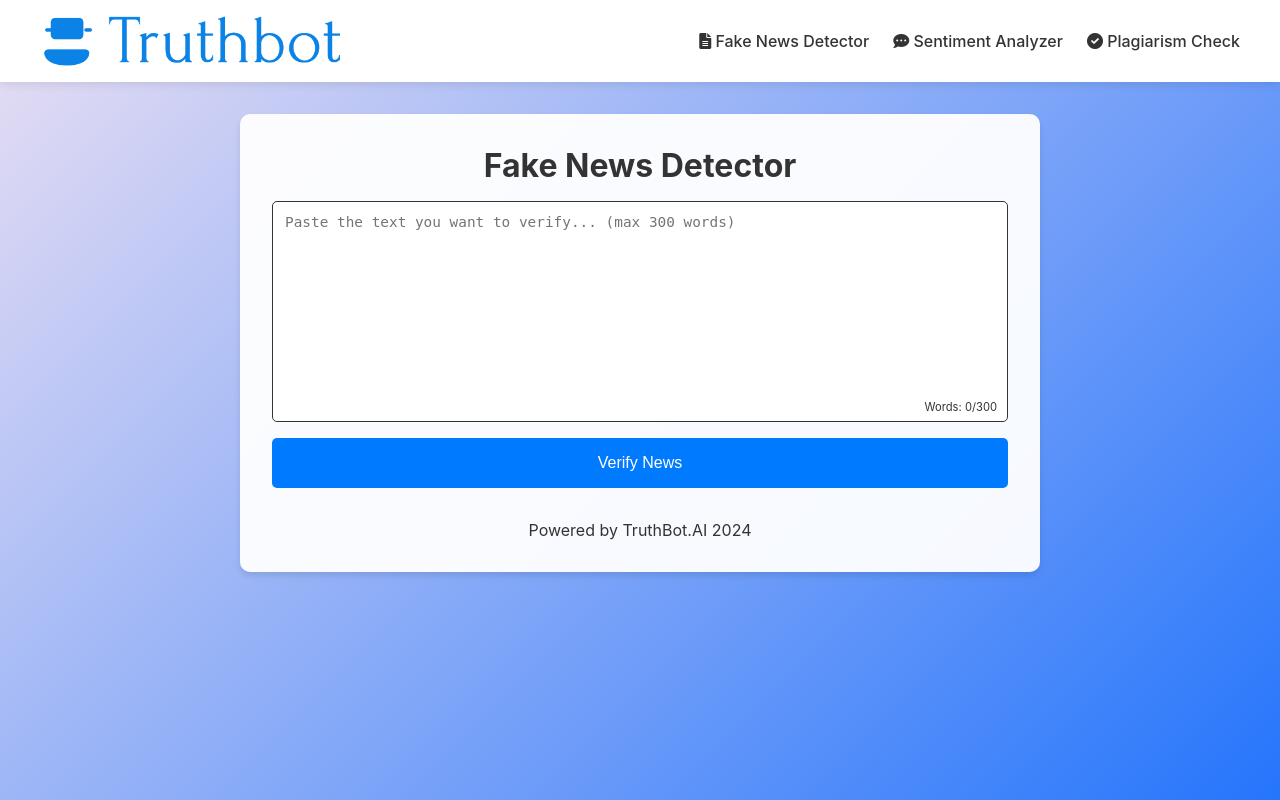
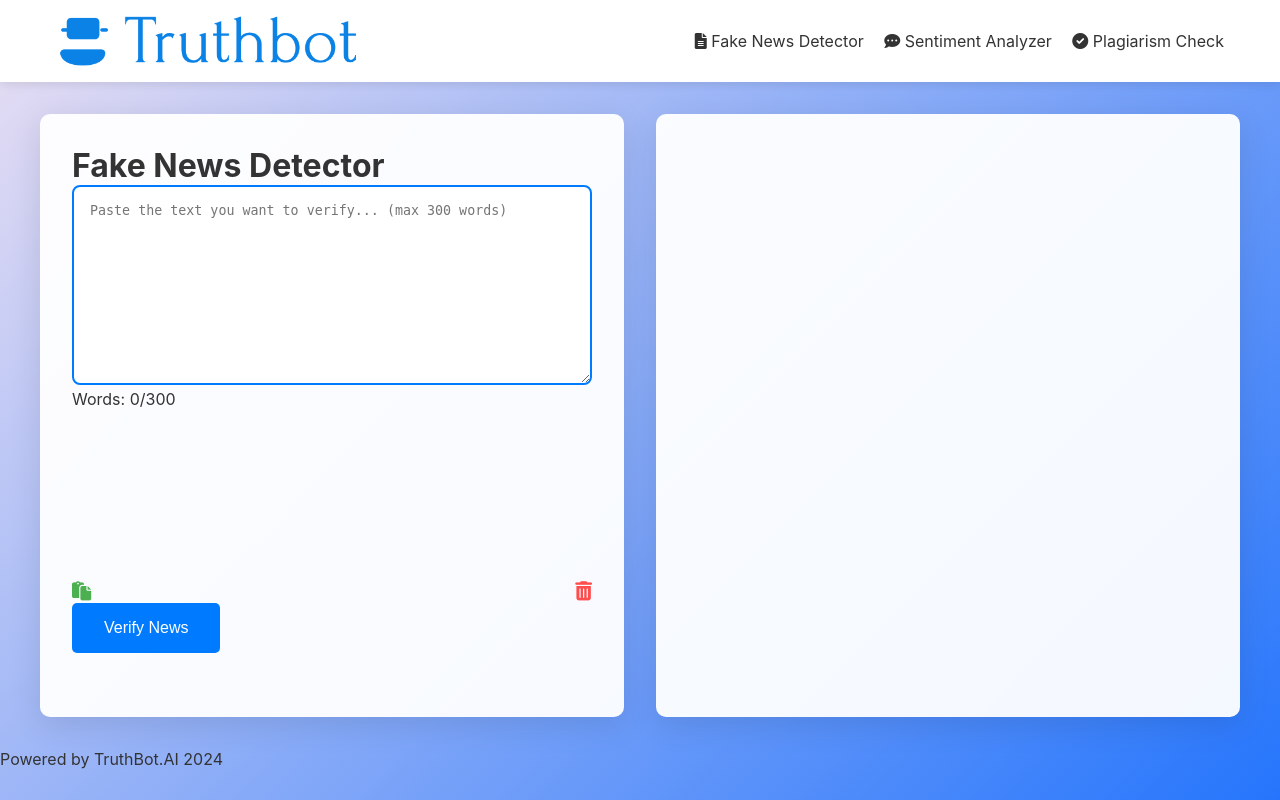
Before and after one commit to ParthDande/TruthBot.AI, a Flask app: page /analyze in a window 1280 px wide. Run offline with Flask 3, Linux system fonts and the light colour scheme; parts of the project's set-up code (start-up, migrations or seed data) failed here and were passed over.

Commit message:
updated ui of fakenews page

```diff
--- a/templates/fakecheck-ai-modern.html
+++ b/templates/fakecheck-ai-modern.html
@@ -3,7 +3,7 @@
 <head>
     <meta charset="UTF-8">
     <meta name="viewport" content="width=device-width, initial-scale=1.0">
-    <link rel="icon" type="image/png" href="static\images\truth-bot-high-resolution-logo-transparent.png">
+    <link rel="icon" type="image/png" href="static/images/truth-bot-high-resolution-logo-transparent.png">
     <title>Fake News Detector</title>
     <script src="https://cdnjs.cloudflare.com/ajax/libs/jquery/3.6.0/jquery.min.js"></script>
     <link href="https://cdnjs.cloudflare.com/ajax/libs/font-awesome/6.0.0-beta3/css/all.min.css" rel="stylesheet">
@@ -21,23 +21,15 @@
             --neutral-color: #f6ef1d;
             --card-shadow: 0 8px 32px rgba(0, 0, 0, 0.1);
             --hover-shadow: 0 12px 40px rgba(0, 0, 0, 0.15);
-        }
-
-        [data-theme="dark"] {
-            --primary-color: #1A1A1A;
-            --secondary-color: #3399FF;
-            --background-color: linear-gradient(135deg, #1c1c1c 0%, #506dee 100%);
-            --text-color: #EAEAEA;
-            --card-bg: rgba(40, 40, 40, 0.95);
-            --team-bg: rgba(26, 26, 26, 0.9);
-            --card-shadow: 0 8px 32px rgba(0, 0, 0, 0.3);
-            --hover-shadow: 0 12px 40px rgba(0, 0, 0, 0.4);
+            --delete-color: #ff4d4d;
+            --paste-color: #4CAF50;
         }
 
         * {
             margin: 0;
             padding: 0;
             box-sizing: border-box;
+            transition: all 0.3s ease;
         }
 
         body {
@@ -45,15 +37,15 @@
             background: var(--background-color);
             min-height: 100vh;
             color: var(--text-color);
+            perspective: 1000px;
         }
         .container {
-            width: 90%;
-            max-width: 800px;
-            margin: 2rem auto;
-            padding: 2rem;
-            background-color: var(--card-bg);
-            border-radius: 10px;
-            box-shadow: 0 4px 6px rgba(0, 0, 0, 0.1);
+            display: flex;
+            gap: 2rem;
+            width: 95%;
+            max-width: 1200px;
+            margin: 0 auto;
+            padding: 2rem 0;
         }
         /* Header Styles */
         header {
@@ -61,6 +53,23 @@
             color: var(--text-color);
             padding: 1rem 0;
             box-shadow: 0 2px 10px rgba(0, 0, 0, 0.1);
+            position: relative;
+            overflow: hidden;
+        }
+        header::before {
+            content: '';
+            position: absolute;
+            top: -50%;
+            left: -50%;
+            width: 200%;
+            height: 200%;
+            background: linear-gradient(45deg, transparent, rgba(255,255,255,0.1), transparent);
+            transform: rotate(-45deg);
+            animation: shine 3s infinite linear;
+        }
+        @keyframes shine {
+            0% { transform: rotate(-45deg) translateX(-100%); }
+            100% { transform: rotate(-45deg) translateX(100%); }
         }
         nav {
             display: flex;
@@ -69,7 +78,7 @@
             width: 100%;
             max-width: 1200px;
             margin: 0 auto;
-            padding: 0;
+            padding: 0 1rem;
         }
         .logo {
             font-size: 1.5rem;
@@ -78,33 +87,42 @@
             align-items: center;
             color: var(--secondary-color);
             text-decoration: none;
+            transition: transform 0.3s ease;
         }
-        .logo i {
-            margin-right: 0.5rem;
+        .logo:hover {
+            transform: scale(1.05) rotate(3deg);
         }
         .logo img {
             height: 50px;
             width: auto;
             margin-left: 0;
         }
-        .nav-links {
-            display: flex;
-            gap: 1.5rem;
-        }
         .nav-links a {
+            margin-left: 1rem;
+            text-decoration: none;
             color: var(--text-color);
-            text-decoration: none;
-            font-weight: 500;
-            transition: color 0.3s ease;
+            transition: color 0.3s, transform 0.3s;
         }
         .nav-links a:hover {
-            color: var(--text-color);
+            color: var(--secondary-color);
+            transform: translateY(-3px);
         }
-        h1 {
-            color: var(--text-color);
-            text-align: center;
-            font-size: 2rem;
-            margin-bottom: 1rem;
+        .input-section, .output-section {
+            flex: 1;
+            background-color: var(--card-bg);
+            border-radius: 10px;
+            padding: 2rem;
+            box-shadow: var(--card-shadow);
+            transform-style: preserve-3d;
+            transform: rotateX(10deg) scale(0.95);
+            opacity: 0;
+            animation: fadeInSection 0.8s forwards ease-out;
+        }
+        @keyframes fadeInSection {
+            to {
+                transform: rotateX(0) scale(1);
+                opacity: 1;
+            }
         }
         .text-input-container {
             position: relative;
@@ -112,82 +130,85 @@
             padding-bottom: 30%;
             margin-bottom: 1rem;
         }
-        #text-input {
-            position: absolute;
-            top: 0;
-            left: 0;
+        textarea {
             width: 100%;
-            height: 100%;
-            resize: none;
-            padding: 0.75rem;
-            background-color: var(--primary-color);
-            border: 1px solid var(--text-color);
-            border-radius: 5px;
-            color: var(--text-color);
-            font-size: 0.9rem;
+            min-height: 200px;
+            border: 2px solid var(--secondary-color);
+            border-radius: 8px;
+            padding: 1rem;
+            transition: all 0.3s ease;
         }
-        .word-count {
-            position: absolute;
-            bottom: 5px;
-            right: 5px;
-            background-color: var(--card-bg);
-            padding: 3px 6px;
-            border-radius: 3px;
-            font-size: 0.7rem;
+        textarea:focus {
+            outline: none;
+            box-shadow: 0 0 15px rgba(0, 123, 255, 0.3);
+            border-color: var(--secondary-color);
+        }
+        .input-actions {
+            display: flex;
+            justify-content: space-between;
+            align-items: center;
+            margin-top: 0.5rem;
+        }
+        .delete-btn, .paste-btn {
+            background: none;
+            border: none;
+            cursor: pointer;
+            font-size: 1.2rem;
+            transition: transform 0.2s ease, color 0.3s;
+        }
+        .delete-btn {
+            color: var(--delete-color);
+        }
+        .paste-btn {
+            color: var(--paste-color);
+        }
+        .delete-btn:hover, .paste-btn:hover {
+            transform: scale(1.2) rotate(10deg);
         }
         .loading {
-            display: none;
             text-align: center;
             margin-top: 2rem;
+            position: relative;
         }
         .loading-bar {
             width: 0;
             height: 4px;
-            background-color: var(--secondary-color);
-            transition: width 0.5s;
+            background: linear-gradient(to right, var(--secondary-color), var(--positive-color));
+            transition: width 0.5s cubic-bezier(0.25, 0.1, 0.25, 1);
+            position: absolute;
+            bottom: -10px;
+            left: 0;
         }
         .report-card {
             background-color: var(--card-bg);
             border-radius: 10px;
             padding: 2rem;
             margin-top: 2rem;
-            box-shadow: 0 4px 6px rgba(0, 0, 0, 0.1);
+            box-shadow: var(--card-shadow);
             display: none;
             opacity: 0;
-            transform: translateY(20px);
-            transition: opacity 0.5s ease, transform 0.5s ease;
+            transform: translateY(20px) rotate3d(1, 0, 0, 15deg);
+            transition: all 0.8s cubic-bezier(0.175, 0.885, 0.32, 1.275);
         }
         .report-card.show {
             opacity: 1;
-            transform: translateY(0);
+            transform: translateY(0) rotate3d(1, 0, 0, 0);
         }
         .result-icon {
             font-size: 3rem;
             text-align: center;
             margin-bottom: 1rem;
+            animation: pulse 2s infinite;
+        }
+        @keyframes pulse {
+            0%, 100% { transform: scale(1); }
+            50% { transform: scale(1.1); }
         }
         .result-real .result-icon {
             color: var(--positive-color);
         }
         .result-fake .result-icon {
             color: var(--negative-color);
-        }
-        .result-text {
-            font-size: 1.5rem;
-            font-weight: bold;
-            text-align: center;
-            margin-bottom: 1rem;
-        }
-        .confidence {
-            text-align: center;
-            color: var(--text-color);
-            margin-bottom: 1rem;
-        }
-        .result-details {
-            background-color: var(--primary-color);
-            padding: 1rem;
-            border-radius: 5px;
-            text-align: center;
         }
         input[type="submit"] {
             background-color: var(--secondary-color);
@@ -197,31 +218,31 @@
             border-radius: 5px;
             cursor: pointer;
             font-size: 1rem;
-            transition: background-color 0.3s;
             position: relative;
             overflow: hidden;
+            transition: all 0.3s ease;
+        }
+        input[type="submit"]::before {
+            content: '';
+            position: absolute;
+            top: 0;
+            left: -100%;
             width: 100%;
+            height: 100%;
+            background: linear-gradient(120deg, transparent, rgba(255,255,255,0.3), transparent);
+            transition: all 0.6s;
+        }
+        input[type="submit"]:hover::before {
+            left: 100%;
         }
         input[type="submit"]:hover {
-            background-color: var(--text-color);
-        }
-        .footer {
-            text-align: center;
-            margin-top: 2rem;
-            color: var(--text-color);
-        }
-        @media (max-width: 768px) {
-            .nav-links {
-                display: none;
-            }
-            .container {
-                width: 95%;
-                padding: 1rem;
-            }
+            transform: translateY(-3px);
+            box-shadow: 0 7px 14px rgba(0, 0, 0, 0.1);
         }
     </style>
 </head>
 <body>
+    <!-- Rest of the HTML remains exactly the same as the original, only the CSS has been enhanced -->
     <header>
         <nav>
             <a href="/" class="logo">
@@ -236,20 +257,30 @@
     </header>
 
     <div class="container">
+        <div class="input-section">
             <h1>Fake News Detector</h1>
             <form id="news-form">
                 <div class="text-input-container">
                     <textarea id="text-input" placeholder="Paste the text you want to verify... (max 300 words)" required></textarea>
                     <div class="word-count">Words: <span id="wordCount">0</span>/300</div>
                 </div>
+                <div class="input-actions">
+                    <button type="button" class="paste-btn" title="Paste Text">
+                        <i class="fas fa-paste"></i>
+                    </button>
+                    <button type="button" class="delete-btn" title="Clear Text">
+                        <i class="fas fa-trash-alt"></i>
+                    </button>
+                </div>
                 <input type="submit" value="Verify News">
             </form>
+            <div class="loading">
 
-        <div class="loading">
-            <p>Analyzing your text...</p>
                 <div class="loading-bar"></div>
             </div>
+        </div>
 
+        <div class="output-section">
             <div class="report-card" id="result">
                 <div class="result-icon fas fa-question-circle"></div>
                 <div class="result-text">Awaiting Analysis</div>
@@ -258,18 +289,22 @@
                     Enter text to begin verification
                 </div>
             </div>
+        </div>
+    </div>
 
     <div class="footer">
         <p>Powered by TruthBot.AI 2024</p>
     </div>
-    </div>
 
+    <!-- JavaScript remains exactly the same as the original -->
     <script>
         $(document).ready(function() {
             const textInput = $('#text-input');
             const wordCount = $('#wordCount');
             const submitButton = $('input[type="submit"]');
             const resultCard = $('.report-card');
+            const deleteBtn = $('.delete-btn');
+            const pasteBtn = $('.paste-btn');
 
             function updateWordCount() {
                 const text = textInput.val().trim();
@@ -283,6 +318,23 @@
                     wordCount.text(count);
                 }
             }
+
+            // Delete button functionality
+            deleteBtn.on('click', function() {
+                textInput.val('');
+                updateWordCount();
+                resultCard.removeClass('show').hide();
+            });
+
+            // Paste button functionality
+            pasteBtn.on('click', function() {
+                navigator.clipboard.readText().then(clipText => {
+                    textInput.val(clipText);
+                    updateWordCount();
+                }).catch(err => {
+                    alert('Unable to paste. Please manually paste your text.');
+                });
+            });
 
             textInput.on('input', updateWordCount);
             updateWordCount(); // Initial count
@@ -371,7 +423,7 @@
                         confidenceElement.text('');
                         detailsElement.text('An error occurred. Please try again or check your input.');
 
-                    resultCard.show().addClass('show');
+                        resultCard.show().addClass(' show');
                         console.error('Verification error:', error);
                     }
                 });
```
Lines whose indentation alone changed are shown as unchanged.
